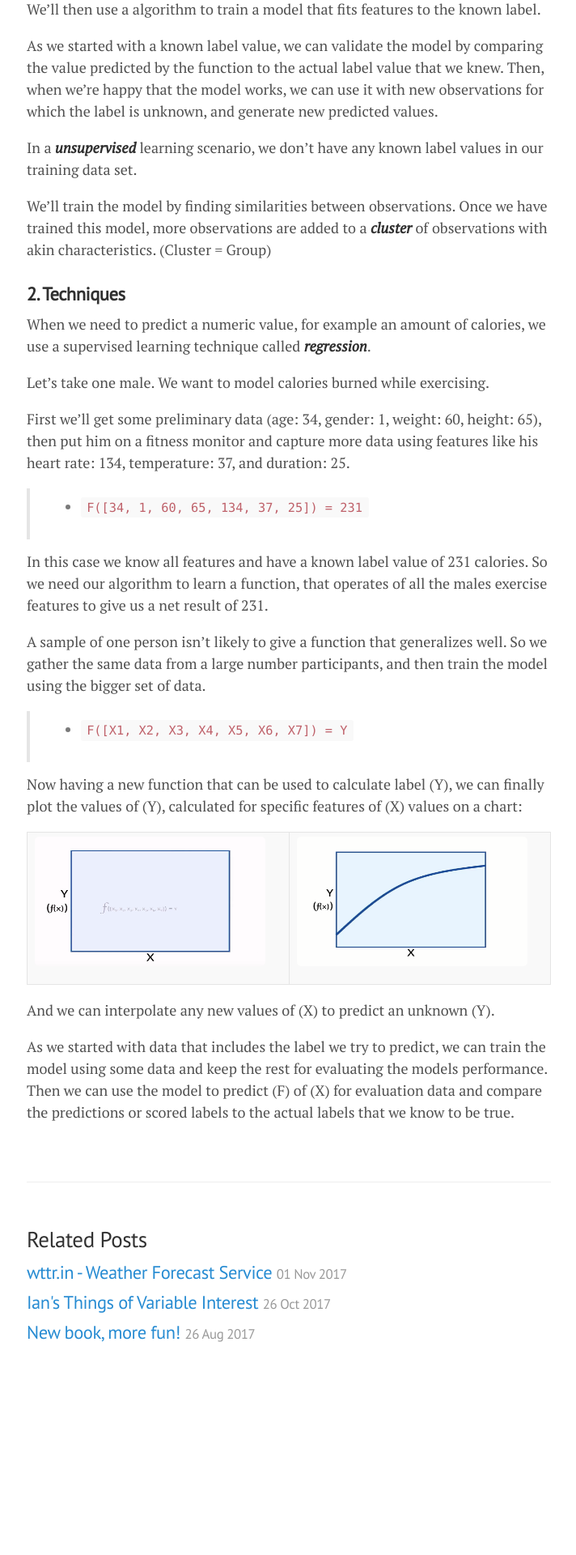
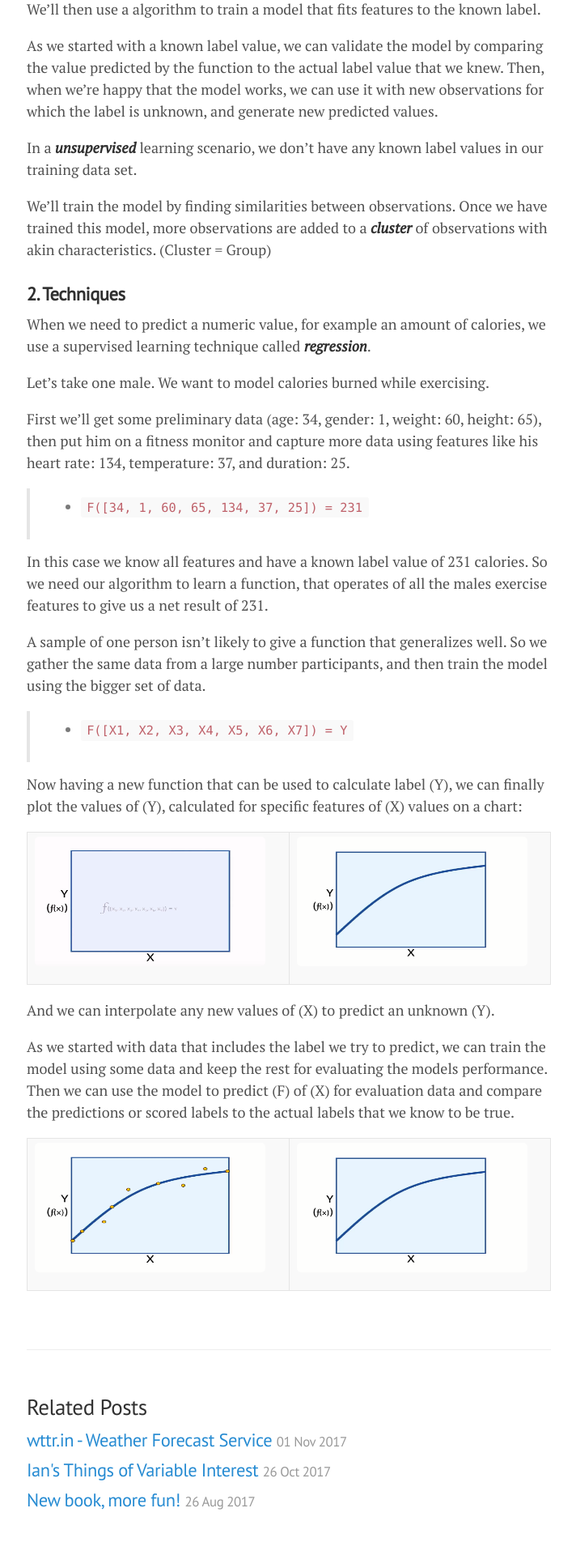
Before and after one commit to lgeurts/lgeurts.github.io, a Jekyll site: the page built from _posts/2018-06-29-artificial-intelligence-basics.md, in a window 1280 px wide. Shown: the part 1965-3885 px from the top of the page at 81% size, without its empty margins (283-995 px from the left). Built offline with Jekyll 4.4.1, drawn with Linux system fonts in a browser that asks for light colours; nearby versions of some CDN libraries; before the commit the page ends 3678 px from its top, so only the background shows below that.

Commit message:
Update 2018-06-29-artificial-intelligence-basics.md

```diff
--- a/_posts/2018-06-29-artificial-intelligence-basics.md
+++ b/_posts/2018-06-29-artificial-intelligence-basics.md
@@ -88,3 +88,6 @@
 And we can interpolate any new values of (X) to predict an unknown (Y).
 
 As we started with data that includes the label we try to predict, we can train the model using some data and keep the rest for evaluating the models performance. Then we can use the model to predict (F) of (X) for evaluation data and compare the predictions or scored labels to the actual labels that we know to be true.
+
+:-----------------:|:-----------------:
+<img src="/assets/plotted-chart-3.png" align="left" width="285" height="160" alt=""> | <img src="/assets/plotted-chart-2.png" align="left" width="285" height="160" alt="">
```
